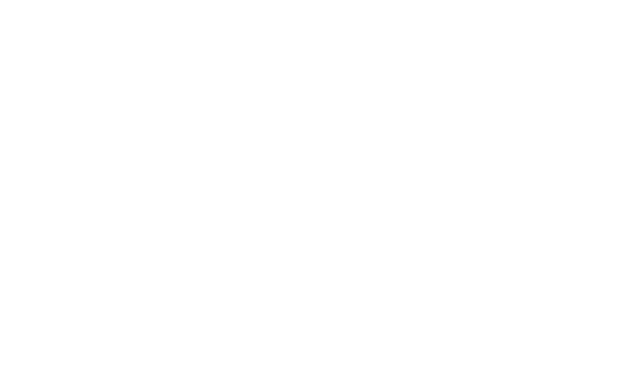
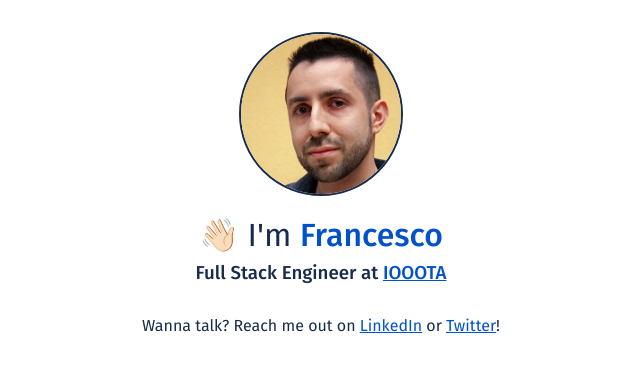
Before and after one commit to frastefanini/frastefanini, a plain HTML site: page index.html in a window 1280 px wide. Shown: the whole page, without its empty margins (319-959 px from the left). Drawn offline with Linux system fonts and the light colour scheme.

Commit message:
feat: add main content

```diff
--- a/css/style.css
+++ b/css/style.css
@@ -9,3 +9,39 @@ body {
   font-family: 'Fira Sans';
   color: #172B4D;
 }
+
+div.content {
+  max-width: 640px;
+  margin: 0 auto;
+  text-align: center;
+  padding: 2rem;
+}
+
+img.profile-pic {
+  border: 0.125rem solid #172B4D;
+  border-radius: 9999px;
+  width: 10rem;
+  height: 10rem;
+  object-fit: cover;
+  object-position: top;
+  margin-bottom: 1rem;
+}
+
+h1 {
+  font-weight: 400;
+  margin-bottom: 0.5rem;
+}
+
+h1 strong {
+  font-weight: 500;
+  color: #0052CC;
+}
+
+h3 {
+  font-weight: 500;
+  margin-bottom: 2rem;
+}
+
+a {
+  color: #0052CC;
+}
--- a/index.html
+++ b/index.html
@@ -39,5 +39,11 @@
   <meta name="twitter:dnt" content="on">
 </head>
 <body>
+  <div class="content">
+    <img class="profile-pic" src="/assets/images/me.webp"/>
+    <h1>👋🏻 I'm <strong>Francesco</strong></h1>
+    <h3>Full Stack Engineer at <a href="https://www.iooota.com" target="_blank">IOOOTA</a></h3>
+    <p>Wanna talk? Reach me out on <a href="https://www.linkedin.com/in/frastefanini" target="_blank">LinkedIn</a> or <a href="https://twitter.com/frastefanini" target="_blank" title="DMs are open!">Twitter</a>!</p>
+  </div>
 </body>
 </html>
```
Also changed, not shown: assets/images/me.webp (added).
